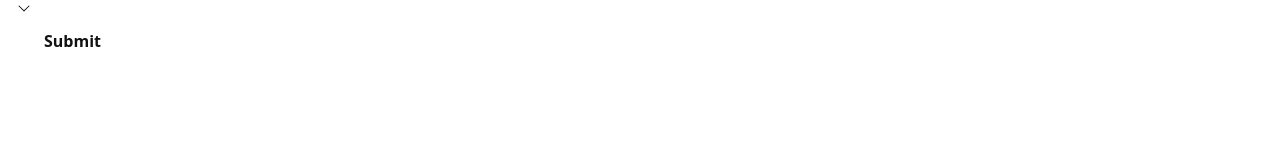
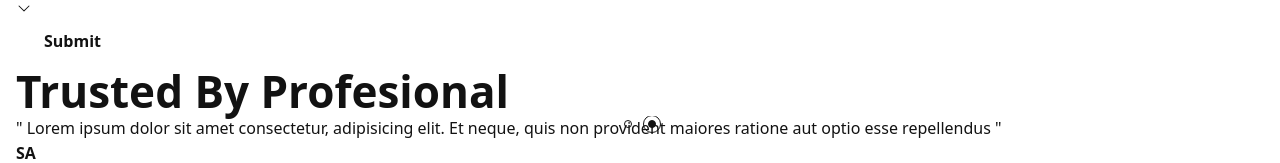
Before and after one commit to saipulanwarr/sa-web, a Next.js app: page / in a window 1280 px wide. Shown: the part 9230-9393 px from the top of the page. Before the commit the page ends 9296 px from the top, so only its background shows below. Built offline with nearby package versions, Linux system fonts and the light colour scheme.

Commit message:
added testimonial component

```diff
--- a/src/app/page.js
+++ b/src/app/page.js
@@ -6,6 +6,7 @@ import PaymentGateway from "@/components/PaymentGateway/PaymentGateway";
 import PaymentGatewayTwo from "@/components/PaymentGateway/PaymentGatewayTwo";
 import Service from "@/components/Service/Service";
 import Slider from "@/components/Slider/Slider";
+import Testimonial from "@/components/Testimonial/Testimonial";
 import serviceData from "@/data/service.json";
 
 export default function Home() {
@@ -23,6 +24,7 @@ export default function Home() {
         <CaseStudy />
         <PaymentGatewayTwo />
         <FormRequest />
+        <Testimonial />
       </main>
     </div>
   );
--- /dev/null
+++ b/src/components/Testimonial/Testimonial.jsx
@@ -0,0 +1,57 @@
+"use client";
+import React from "react";
+import { Swiper, SwiperSlide } from "swiper/react";
+import { Autoplay, Navigation, Pagination } from "swiper/modules";
+import * as Icon from "@phosphor-icons/react/dist/ssr";
+import Image from "next/image";
+import Link from "next/link";
+import "swiper/css/bundle";
+
+const Testimonial = () => {
+  return (
+    <>
+      <div className="testimonial-block bg-slate-100">
+        <div className="container">
+          <div className="testimonial-main bg-surface lg:pt-20 sm:pt-16 pt-10 lg:pb-12 pb-8 sm:my-16 my-10 lg:rounded-[40px] rounded-2xl flex items-center justify-center">
+            <div className="content sm:w-2/3 w-[85%]">
+              <div className="heading3 text-center">Trusted by Profesional</div>
+
+              <Swiper
+                spaceBetween={0}
+                slidesPerView={1}
+                loop={true}
+                pagination={{ clickable: true }}
+                speed={400}
+                modules={[Pagination, Autoplay, Navigation]}
+                className="h-full relative lg:mt-10 mt-7"
+                autoplay={{
+                  delay: 4000,
+                }}
+              >
+                <SwiperSlide className="lg:pb-24 pb-20">
+                  <div className="text-2xl font-medium text-center">
+                    {String.raw`"`} Lorem ipsum dolor sit amet consectetur,
+                    adipisicing elit. Et neque, quis non provident maiores
+                    ratione aut optio esse repellendus {String.raw`"`}
+                  </div>
+                  <div className="text-button text-center mt-5">SA</div>
+                </SwiperSlide>
+
+                <SwiperSlide className="lg:pb-24 pb-20">
+                  <div className="text-2xl font-medium text-center">
+                    {String.raw`"`} Lorem ipsum dolor sit amet consectetur,
+                    adipisicing elit. Et neque, quis non provident maiores
+                    ratione aut optio esse repellendus {String.raw`"`}
+                  </div>
+                  <div className="text-button text-center mt-5">SA</div>
+                </SwiperSlide>
+              </Swiper>
+            </div>
+          </div>
+        </div>
+      </div>
+    </>
+  );
+};
+
+export default Testimonial;
```
